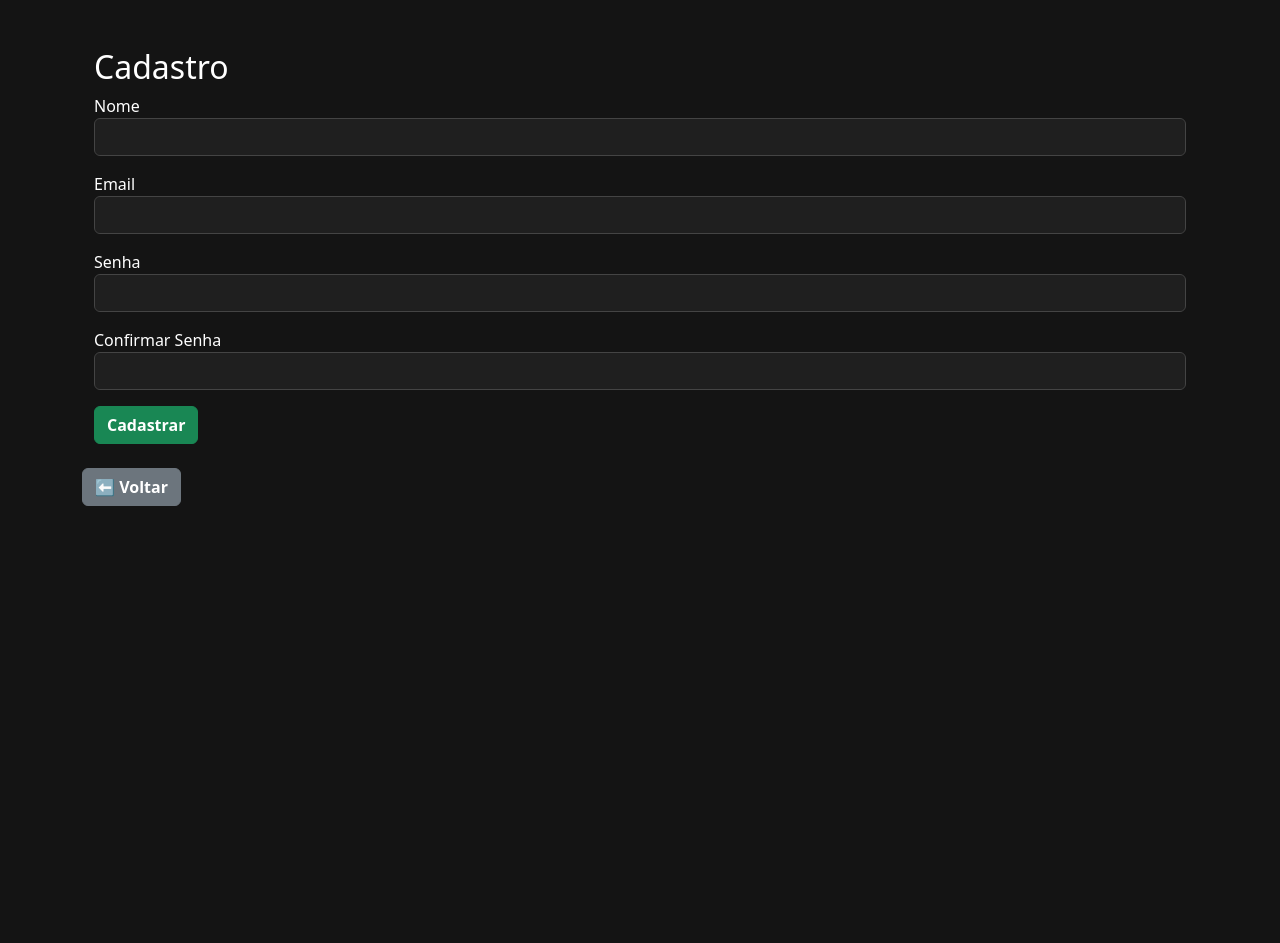
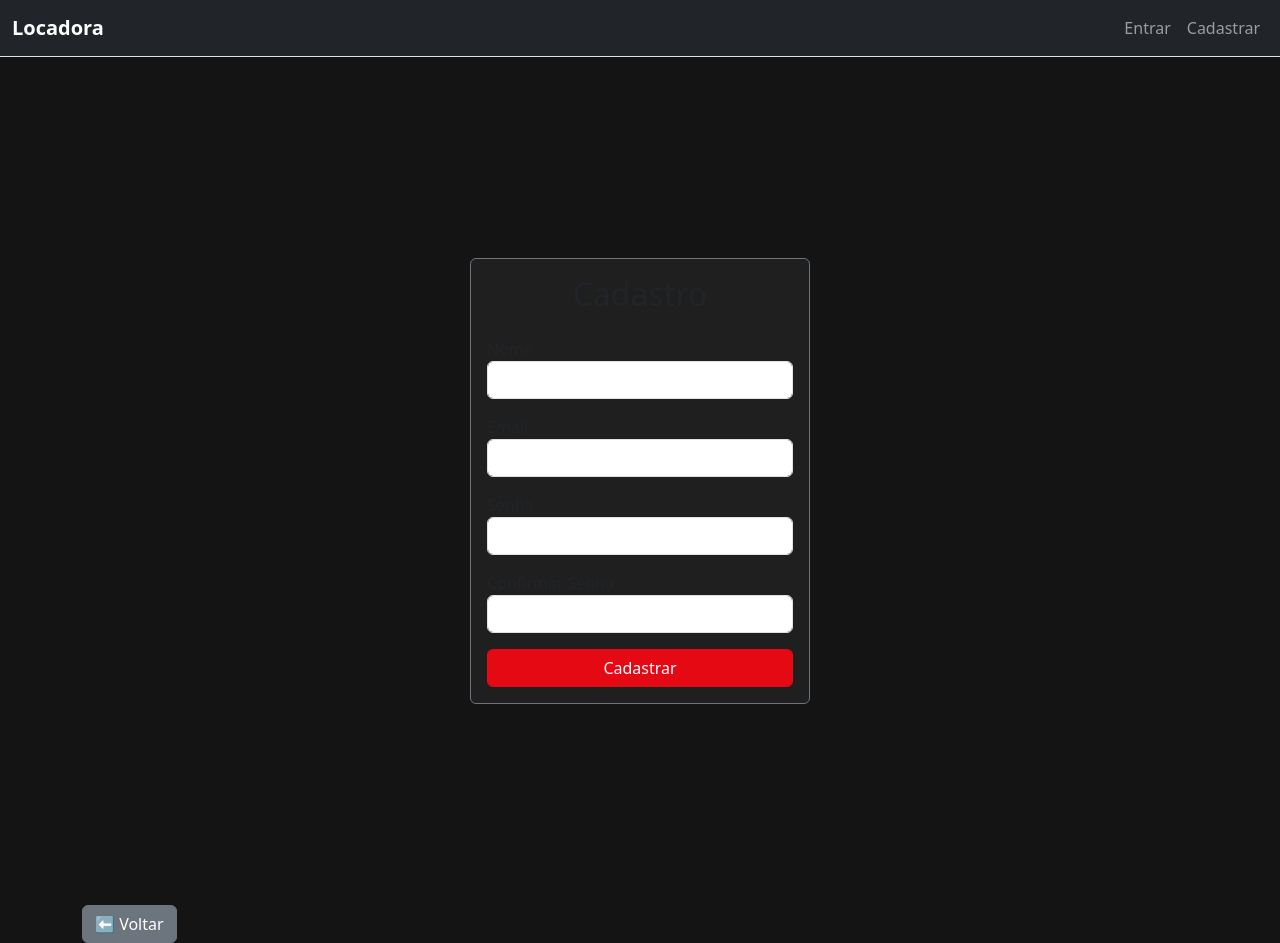
Before and after one commit to alerabello/sistema-de-locadora, a Flask app: page /cadastro in a window 1280 px wide. Before the commit the page ends 506 px from the top, so only its background shows below. Run offline with Flask 3, Linux system fonts and the light colour scheme.

Commit message:
Upgrade e Melhorias - Layout

```diff
--- /dev/null
+++ b/app/static/style.css
@@ -0,0 +1,23 @@
+body {
+    background-color: #141414;
+    color: #fff;
+    min-height: 100vh;
+}
+
+.navbar-brand {
+    font-weight: 700;
+}
+
+.card {
+    background-color: #1f1f1f;
+}
+
+.btn-danger {
+    background-color: #e50914;
+    border-color: #e50914;
+}
+
+.btn-danger:hover {
+    background-color: #f6121d;
+    border-color: #f6121d;
+}
--- a/app/templates/base.html
+++ b/app/templates/base.html
@@ -4,45 +4,28 @@
   <meta charset="UTF-8">
   <title>{% block title %}Sistema Locadora{% endblock %}</title>
   <link rel="stylesheet" href="https://cdn.jsdelivr.net/npm/bootstrap@5.3.0/dist/css/bootstrap.min.css">
-
-  <style>
-    body {
-      background-color: #141414 !important;
-      color: #fff;
-      min-height: 100vh;
-      margin: 0;
-    }
-
-    a, label {
-      color: #fff;
-    }
-
-    .form-control, .form-select {
-      background-color: #1f1f1f;
-      color: #fff;
-      border: 1px solid #444;
-    }
-
-    .form-control:focus, .form-select:focus {
-      border-color: #e50914;
-      box-shadow: none;
-    }
-
-    .btn {
-      font-weight: bold;
-    }
-
-    .table {
-      color: #fff;
-    }
-
-    .alert {
-      background-color: #ffc107;
-      color: #000;
-    }
-  </style>
+  <link rel="stylesheet" href="{{ url_for('static', filename='style.css') }}">
 </head>
 <body>
+  <nav class="navbar navbar-expand-lg navbar-dark bg-dark border-bottom">
+    <div class="container-fluid">
+      <a class="navbar-brand" href="{{ url_for('main.index') }}">Locadora</a>
+      <button class="navbar-toggler" type="button" data-bs-toggle="collapse" data-bs-target="#navMenu">
+        <span class="navbar-toggler-icon"></span>
+      </button>
+      <div class="collapse navbar-collapse" id="navMenu">
+        <ul class="navbar-nav ms-auto mb-2 mb-lg-0">
+          {% if current_user.is_authenticated %}
+            <li class="nav-item"><a class="nav-link" href="{{ url_for('main.dashboard') }}">Dashboard</a></li>
+            <li class="nav-item"><a class="nav-link" href="{{ url_for('main.logout') }}">Sair</a></li>
+          {% else %}
+            <li class="nav-item"><a class="nav-link" href="{{ url_for('main.login') }}">Entrar</a></li>
+            <li class="nav-item"><a class="nav-link" href="{{ url_for('main.cadastro') }}">Cadastrar</a></li>
+          {% endif %}
+        </ul>
+      </div>
+    </div>
+  </nav>
   <div class="container mt-4">
     {% with messages = get_flashed_messages() %}
       {% if messages %}
@@ -58,5 +41,6 @@
       <a href="{{ request.referrer or url_for('main.dashboard') }}" class="btn btn-secondary mt-4">⬅ Voltar</a>
     {% endif %}
   </div>
+  <script src="https://cdn.jsdelivr.net/npm/bootstrap@5.3.0/dist/js/bootstrap.bundle.min.js"></script>
 </body>
 </html>
--- a/app/templates/cadastro.html
+++ b/app/templates/cadastro.html
@@ -1,11 +1,13 @@
 {% extends 'base.html' %}
 {% block title %}Cadastro{% endblock %}
 {% block content %}
-<div class="container mt-5 text-white">
-  <h2>Cadastro</h2>
+<div class="d-flex justify-content-center align-items-center min-vh-100">
+  <div class="card border-secondary" style="min-width:340px;">
+    <div class="card-body">
+      <h2 class="card-title text-center mb-4">Cadastro</h2>
       {% with messages = get_flashed_messages() %}
         {% if messages %}
-      <div class="alert alert-warning mt-3">
+          <div class="alert alert-warning">
             {% for message in messages %}
               <div>{{ message }}</div>
             {% endfor %}
@@ -26,7 +28,9 @@
         <div class="mb-3">
           {{ form.confirmar.label }} {{ form.confirmar(class="form-control") }}
         </div>
-    {{ form.submit(class="btn btn-success") }}
+        {{ form.submit(class="btn btn-danger w-100") }}
       </form>
     </div>
+  </div>
+</div>
 {% endblock %}
```
Also changed, not shown: app/templates/login.html (+8 -4 lines). Lines whose indentation alone changed are shown as unchanged.
